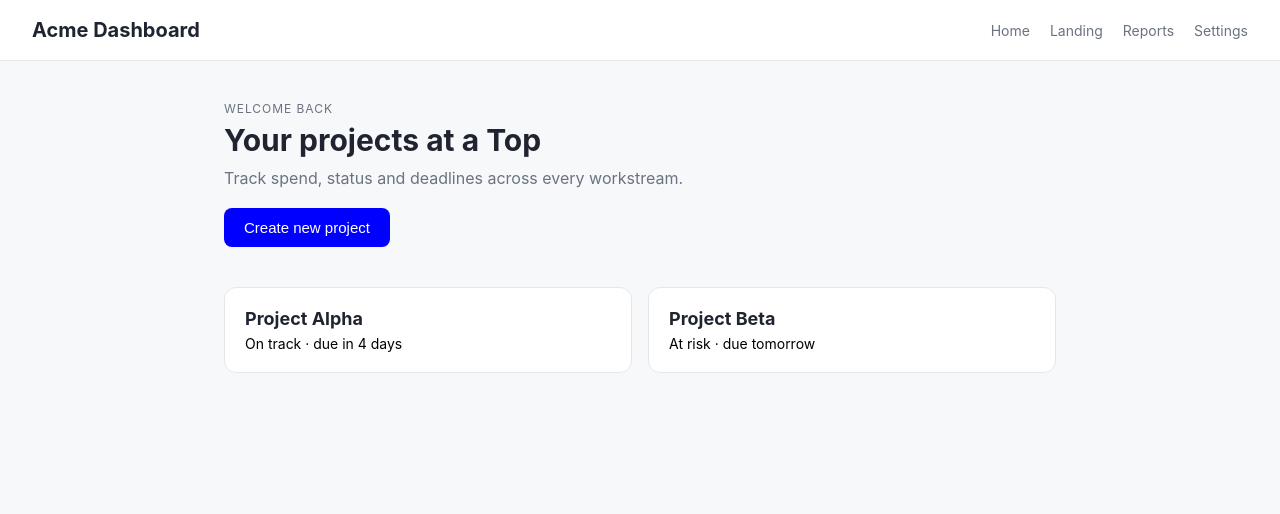
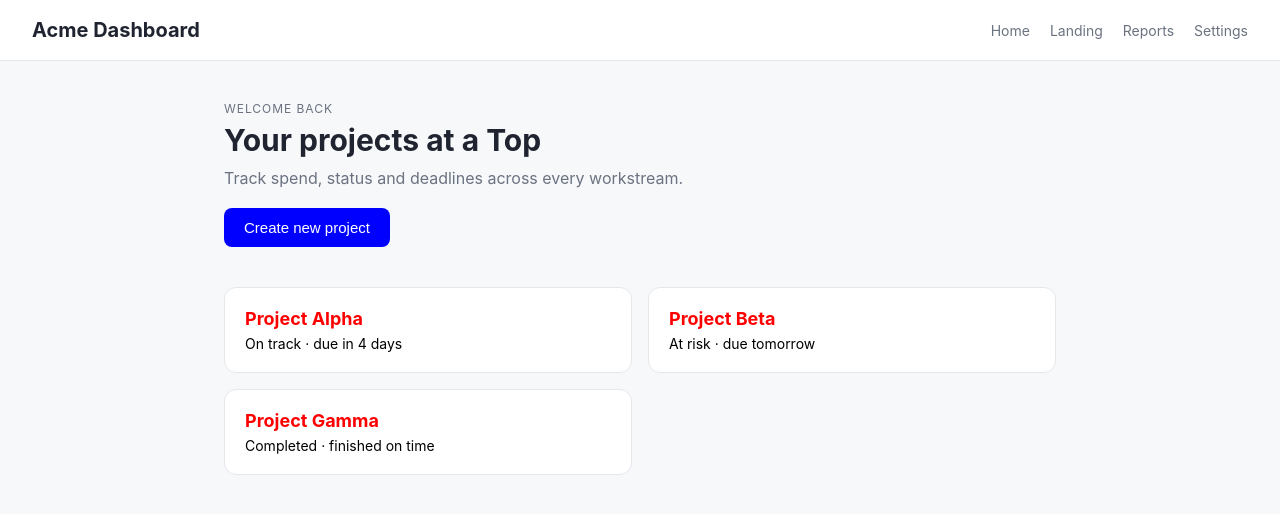
Before and after one commit to harshank08/visual-ui-editor, a Next.js app: page / in a window 1280 px wide. Shown: the top 514 px of the page. Built offline with nearby package versions, Linux system fonts and the light colour scheme.

Commit message:
ui-editor: add one more card

```diff
--- a/app/globals.css
+++ b/app/globals.css
@@ -76,7 +76,7 @@ body {
   padding: 20px;
 }
 
-.card-title { margin: 0 0 6px; font-size: 18px; }
+.card-title { margin: 0 0 6px; font-size: 18px; color: red; }
 .card-meta { margin: 0; color: #000000; font-size: 14px; }
 
 /* ---- Landing page ---- */
--- a/app/page.tsx
+++ b/app/page.tsx
@@ -14,6 +14,7 @@ export default function Home() {
         {/* Same component used twice → blast-radius demo when you edit StatCard.tsx */}
         <StatCard title="Project Alpha" meta="On track · due in 4 days" />
         <StatCard title="Project Beta" meta="At risk · due tomorrow" />
+        <StatCard title="Project Gamma" meta="Completed · finished on time" />
       </section>
     </>
   );
```
